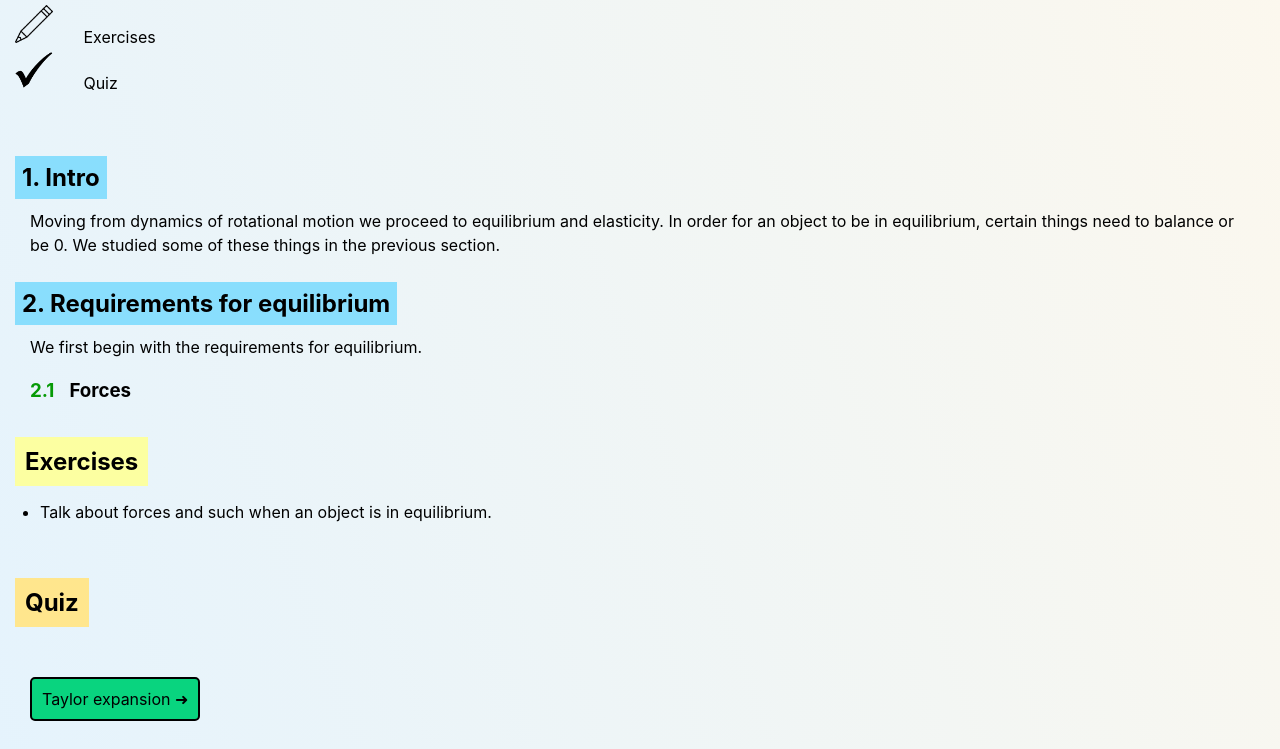
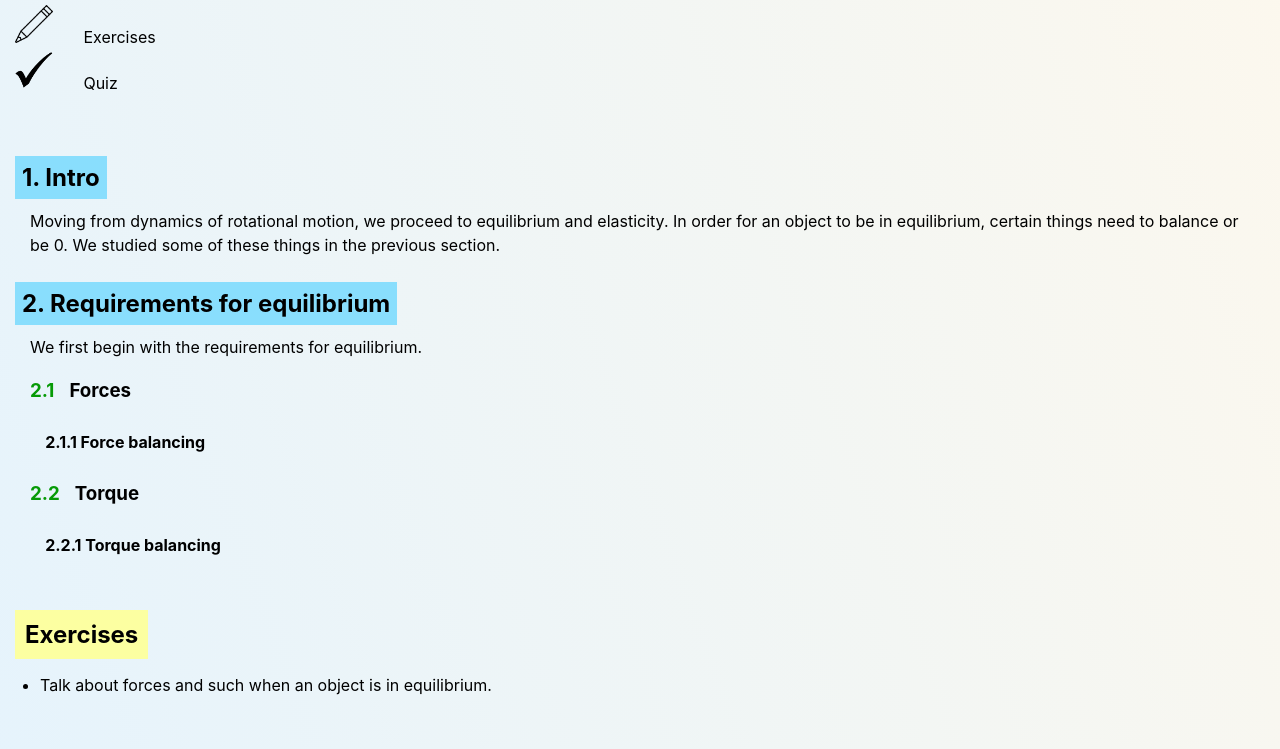
Before and after one commit to JRFink/jrfphyspagesnew, a Next.js app: page /education/gp1/eq in a window 1280 px wide. Shown: the part 641-1390 px from the top of the page. Built offline with nearby package versions, Linux system fonts and the light colour scheme.

Commit message:
Update index.tsx

```diff
--- a/pages/education/gp1/eq/index.tsx
+++ b/pages/education/gp1/eq/index.tsx
@@ -21,7 +21,7 @@ const Eq = () => {
             </h2>
             <br></br>
 <p>
-     Moving from dynamics of rotational motion we proceed to equilibrium and elasticity. In order for an object to be in equilibrium, certain things need to balance or be 0. We studied some of these things in the previous section.
+     Moving from dynamics of rotational motion, we proceed to equilibrium and elasticity. In order for an object to be in equilibrium, certain things need to balance or be 0. We studied some of these things in the previous section.
 </p>
             <br></br>
             <h2 className={style.h2SectionColor} id="req">
@@ -37,6 +37,18 @@ We first begin with the requirements for equilibrium.
 <h3 className={style.h3text}>
 Forces
 </h3>
+<h4>
+&nbsp; &nbsp; 2.1.1 Force balancing
+</h4>
+<h3 className={style.h3num}>
+2.2
+</h3>
+<h3 className={style.h3text}>
+Torque
+</h3>
+<h4>
+&nbsp; &nbsp; 2.2.1 Torque balancing
+</h4>
             <br></br>
             <br></br>
             <EqEx />
```
